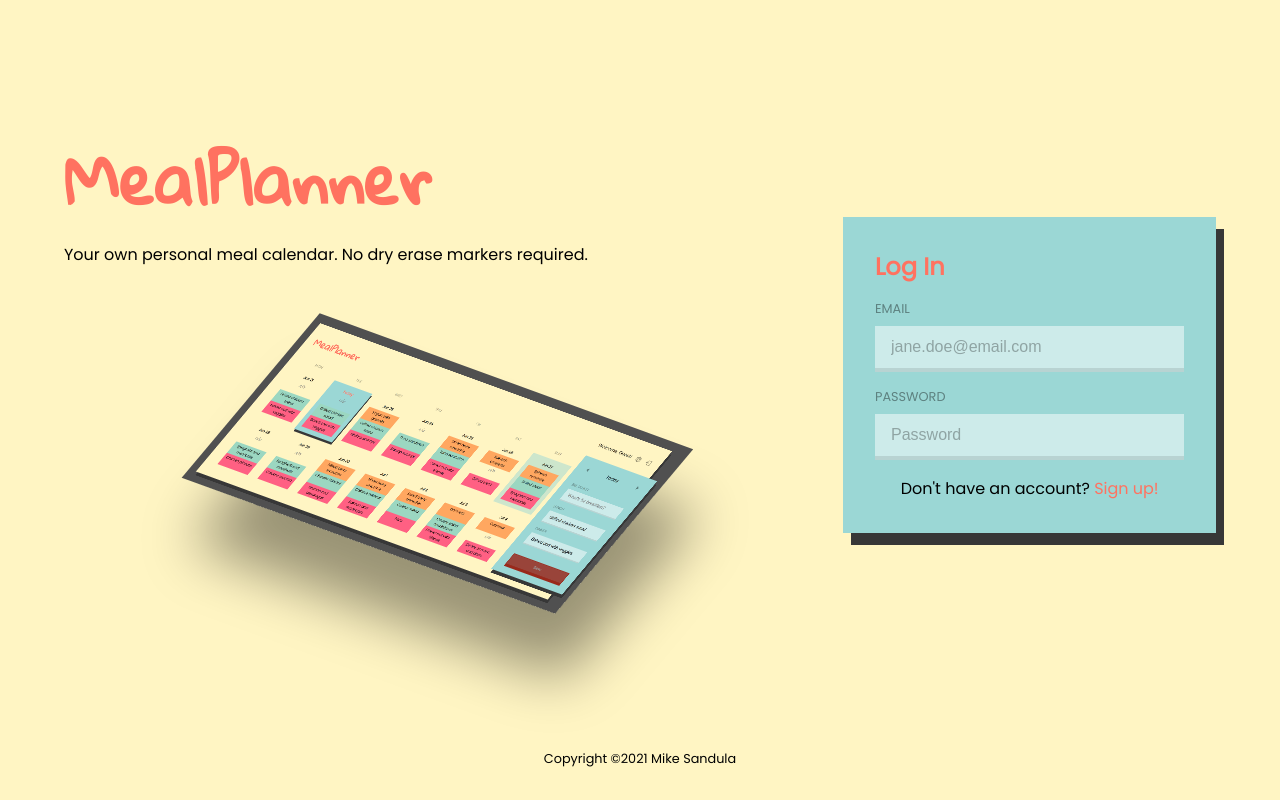
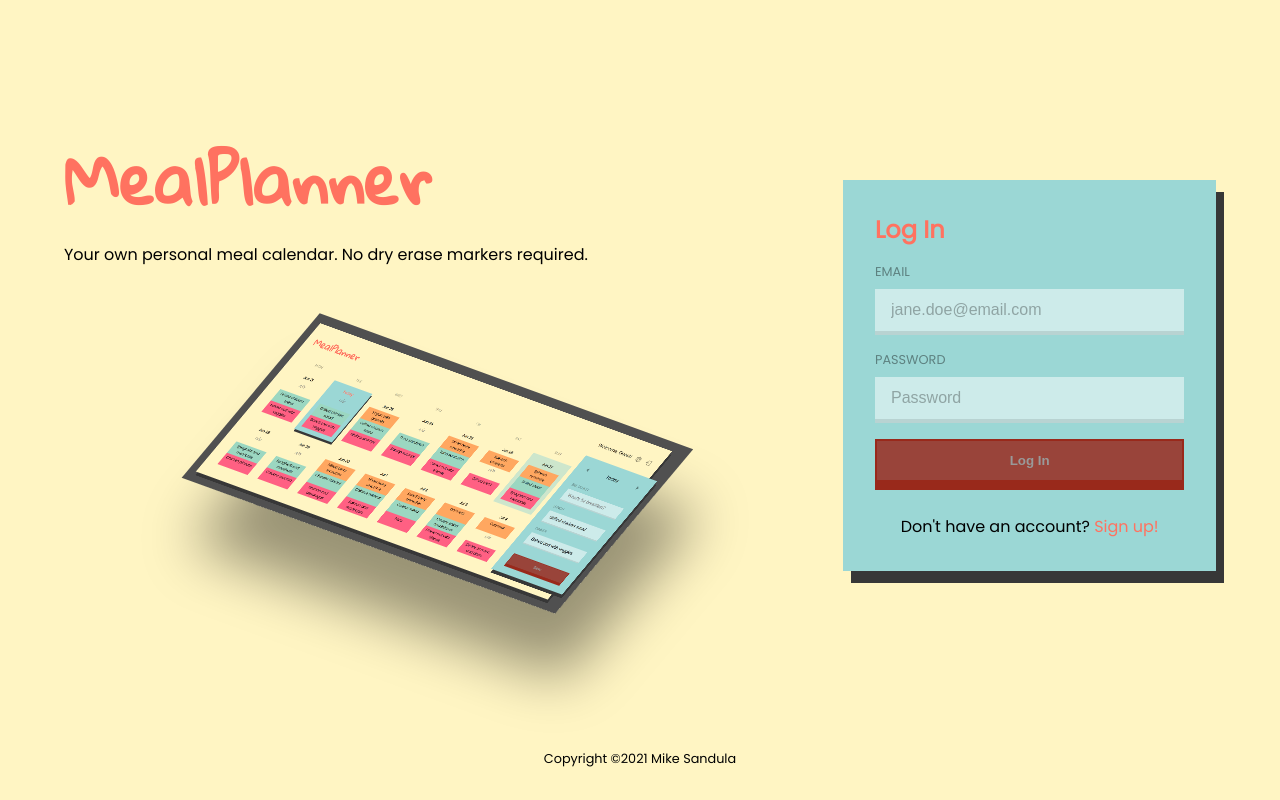
Before and after one commit to msandula12/meal-planner-client, a React (Create React App) app: page / in a window 1280 px wide. Both pictures are taken after a click on the element "Log in!". Built offline with nearby package versions, Linux system fonts and the light colour scheme.

Commit message:
feat: mock out login form

```diff
--- a/src/components/DayPlanner/DayPlanner.tsx
+++ b/src/components/DayPlanner/DayPlanner.tsx
@@ -112,8 +112,8 @@ function DayPlanner({ selectedDay, updateSchedule }: Props) {
         />
       </div>
       <button
+        className="btn btn-primary"
         disabled={!canSaveMeals}
-        className="btn btn-primary"
         onClick={saveMeals}
       >
         Save
--- a/src/components/Home/LogIn.tsx
+++ b/src/components/Home/LogIn.tsx
@@ -1,13 +1,32 @@
+import { BaseSyntheticEvent, useState } from 'react';
+
 type Props = {
   toggle: () => void;
 };
 
 function LogIn({ toggle }: Props) {
-  const updateInput = () => {};
+  const [values, setValues] = useState({
+    email: '',
+    password: '',
+  });
+
+  const updateValue = ({ target }: BaseSyntheticEvent) => {
+    setValues((prevValues) => ({
+      ...prevValues,
+      [target.name]: target.value,
+    }));
+  };
+
+  const logIn = () => {
+    console.log(values);
+  };
+
+  const canLogIn = Object.values(values).every((value) => Boolean(value));
 
   return (
     <div className="container form-box hoist">
       <h2 className="form-box-header">Log In</h2>
+      <div className="form-box-inputs">
         <div className="input-group">
           <label className="input-label" htmlFor="email">
             Email
@@ -15,9 +34,11 @@ function LogIn({ toggle }: Props) {
           <input
             className="text-input"
             id="email"
-          onChange={updateInput}
+            name="email"
+            onChange={updateValue}
             placeholder="jane.doe@email.com"
             type="text"
+            value={values.email}
           />
         </div>
         <div className="input-group">
@@ -27,11 +48,17 @@ function LogIn({ toggle }: Props) {
           <input
             className="text-input"
             id="password"
-          onChange={updateInput}
+            name="password"
+            onChange={updateValue}
             placeholder="Password"
             type="password"
+            value={values.password}
           />
         </div>
+      </div>
+      <button className="btn btn-primary" disabled={!canLogIn} onClick={logIn}>
+        Log In
+      </button>
       <p className="form-box-footer">
         Don't have an account?{' '}
         <span className="accent-text" onClick={toggle}>
--- a/src/index.scss
+++ b/src/index.scss
@@ -61,8 +61,12 @@ body {
     margin-bottom: 1rem;
   }
 
+  .form-box-inputs {
+    margin-bottom: 1rem;
+  }
+
   .form-box-footer {
-    margin-top: 1rem;
+    margin-top: 2rem;
     text-align: center;
   }
 }
```
Lines whose indentation alone changed are shown as unchanged.
